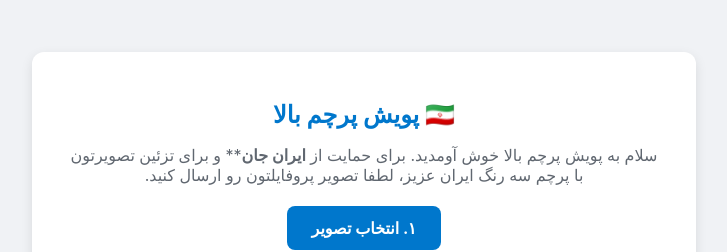
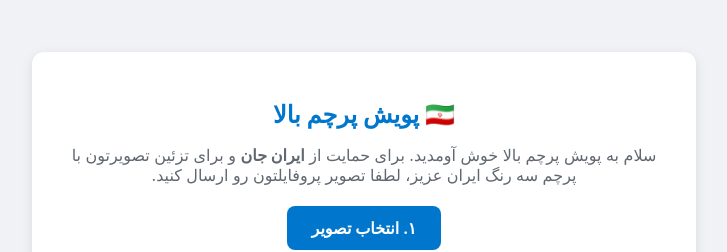
Before and after one commit to JafarAhmadi1/bot, a plain HTML site: page index.html in a window 1280 px wide. Shown: the top 252 px of the page, without its empty margins (276-1003 px from the left). Drawn offline with Linux system fonts and the light colour scheme; no server answers.

Commit message:
Update index.html

```diff
--- a/index.html
+++ b/index.html
@@ -58,7 +58,7 @@
 
         <div id="main-app-container" style="display: none;">
             <div id="selection-area">
-                <p>سلام به پویش پرچم بالا خوش آومدید. برای حمایت از <b>ایران جان</b>** و برای تزئین تصویرتون با پرچم سه رنگ ایران عزیز، لطفا تصویر پروفایلتون رو ارسال کنید.</p>
+                <p>سلام به پویش پرچم بالا خوش آومدید. برای حمایت از <b>ایران جان</b> و برای تزئین تصویرتون با پرچم سه رنگ ایران عزیز، لطفا تصویر پروفایلتون رو ارسال کنید.</p>
                 <div>
                     <label for="fileInput" class="action-button" id="upload-label">۱. انتخاب تصویر</label>
                     <input type="file" id="fileInput" accept="image/*">
```
